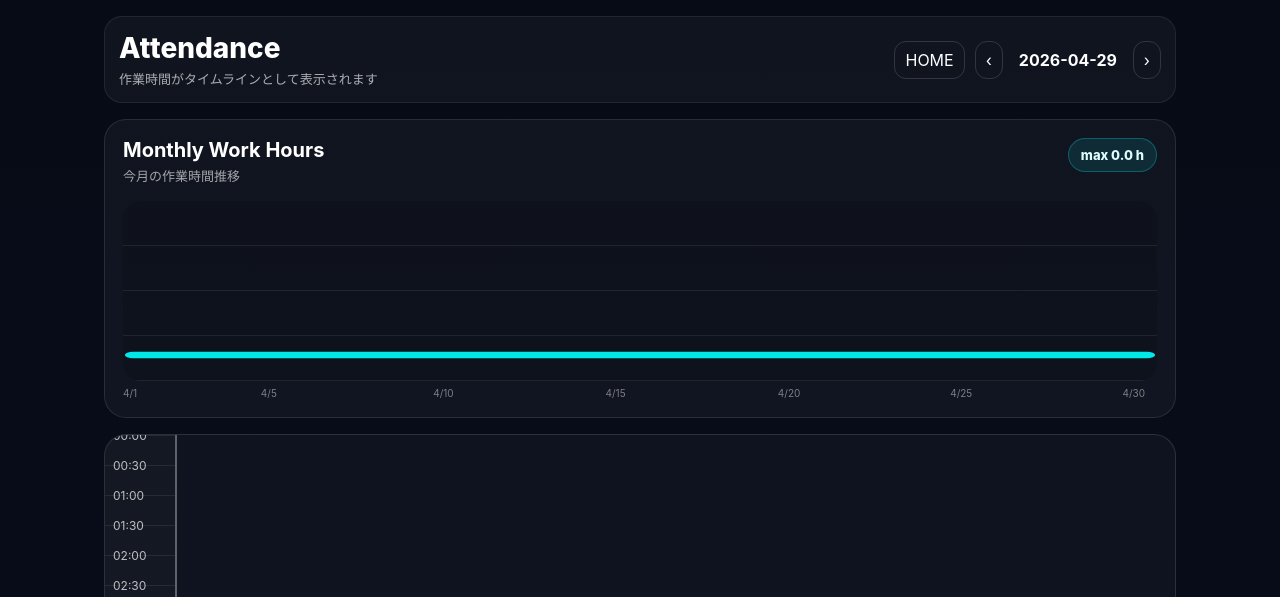
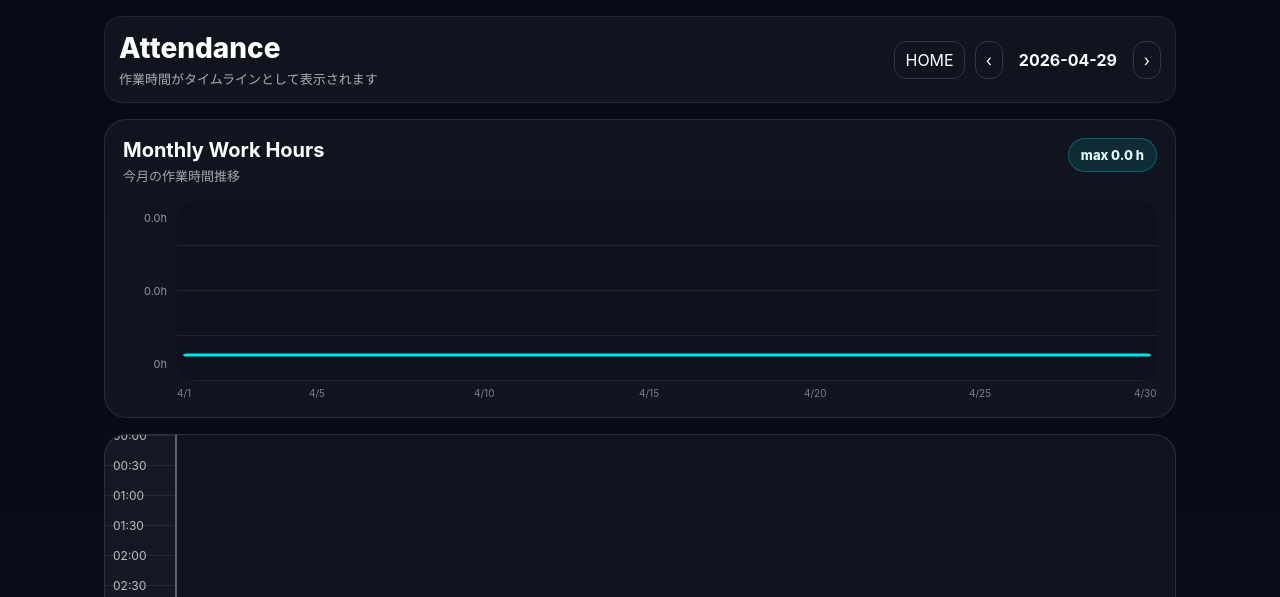
Before and after one commit to heatshub/attendance-app, a Flask app: page /timetable in a window 1280 px wide. Shown: the top 597 px of the page. Run offline with Flask 3, Linux system fonts and the light colour scheme; a user stored in the database is signed in; data that the repository does not hold is empty; some libraries are stand-ins or nearby versions.

Commit message:
グラフUI改善（細線＋縦軸追加）

```diff
--- a/static/style.css
+++ b/static/style.css
@@ -266,6 +266,7 @@ body {
   font-weight: 700;
 }
 
+/* chart */
 .chart-card {
   margin-top: 16px;
   padding: 18px;
@@ -302,8 +303,26 @@ body {
   font-size: 13px;
 }
 
+.chart-area {
+  display: grid;
+  grid-template-columns: 44px 1fr;
+  gap: 10px;
+  align-items: stretch;
+  margin-top: 16px;
+}
+
+.y-axis {
+  height: 180px;
+  display: flex;
+  flex-direction: column;
+  justify-content: space-between;
+  text-align: right;
+  font-size: 11px;
+  color: rgba(255,255,255,.55);
+  padding: 10px 0;
+}
+
 .line-chart {
-  margin-top: 16px;
   height: 180px;
   padding: 10px;
   border-radius: 18px;
@@ -320,7 +339,8 @@ body {
 
 .chart-labels {
   display: grid;
-  grid-template-columns: repeat(auto-fit, minmax(18px, 1fr));
+  grid-template-columns: 44px repeat(auto-fit, minmax(18px, 1fr));
+  gap: 10px;
   margin-top: 6px;
   font-size: 10px;
   color: rgba(255,255,255,.45);
@@ -458,6 +478,14 @@ body {
     flex-direction: column;
   }
 
+  .chart-area {
+    grid-template-columns: 38px 1fr;
+  }
+
+  .chart-labels {
+    grid-template-columns: 38px repeat(auto-fit, minmax(18px, 1fr));
+  }
+
   .action-buttons {
     gap: 16px;
   }
--- a/templates/timetable.html
+++ b/templates/timetable.html
@@ -34,6 +34,13 @@
         </div>
       </div>
 
+      <div class="chart-area">
+        <div class="y-axis">
+          <span>{{ chart_max }}h</span>
+          <span>{{ (chart_max / 2)|round(1) }}h</span>
+          <span>0h</span>
+        </div>
+
         <div class="line-chart">
           {% set count = chart_values|length %}
           {% set maxv = chart_max if chart_max > 0 else 1 %}
@@ -42,7 +49,7 @@
             <polyline
               fill="none"
               stroke="rgba(0,255,255,.9)"
-            stroke-width="1.6"
+              stroke-width="0.8"
               stroke-linecap="round"
               stroke-linejoin="round"
               points="
@@ -55,8 +62,10 @@
             />
           </svg>
         </div>
+      </div>
 
       <div class="chart-labels">
+        <span></span>
         {% for label in chart_labels %}
           {% if loop.index == 1 or loop.index == chart_labels|length or loop.index % 5 == 0 %}
             <span>{{ label }}</span>
```
Lines whose indentation alone changed are shown as unchanged.
